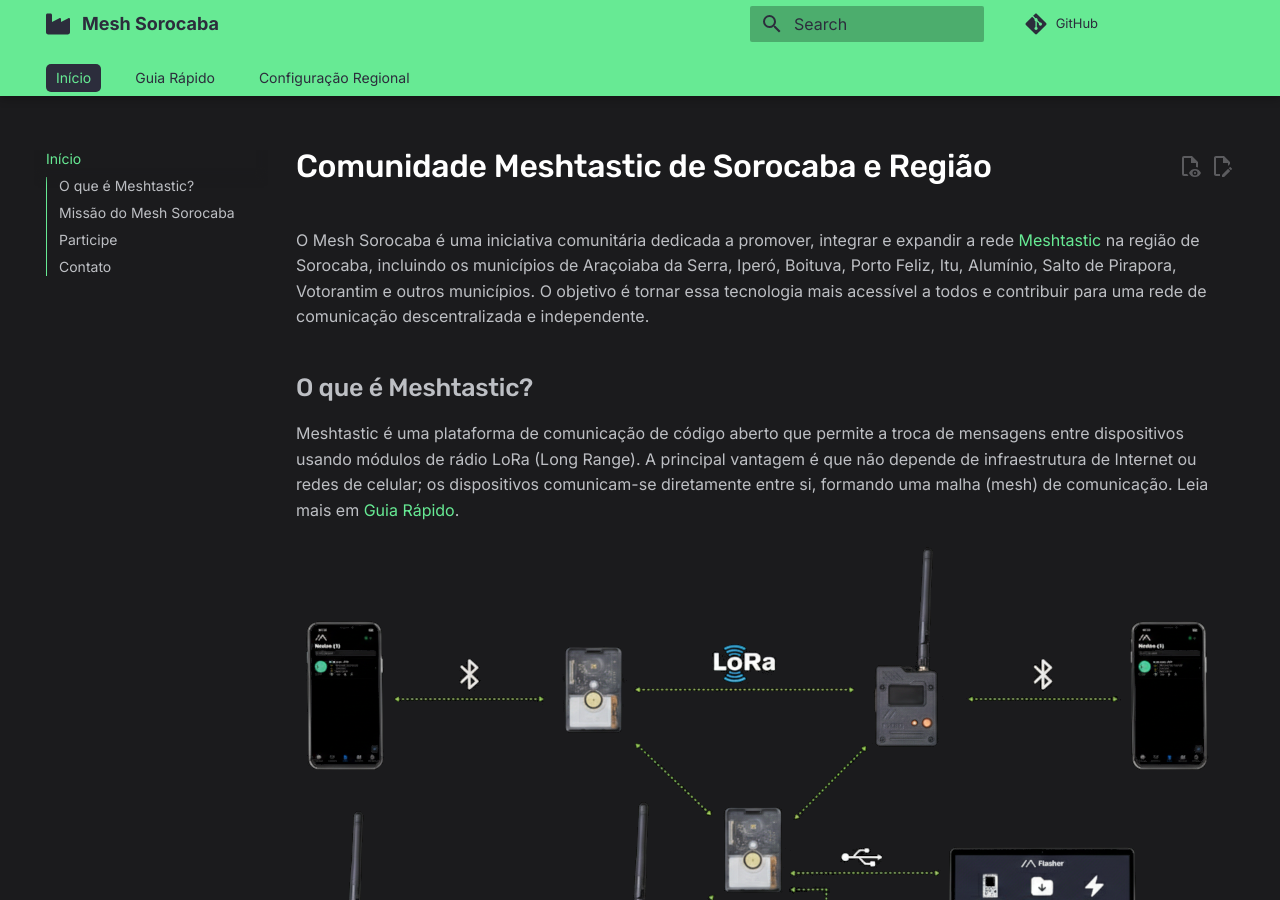
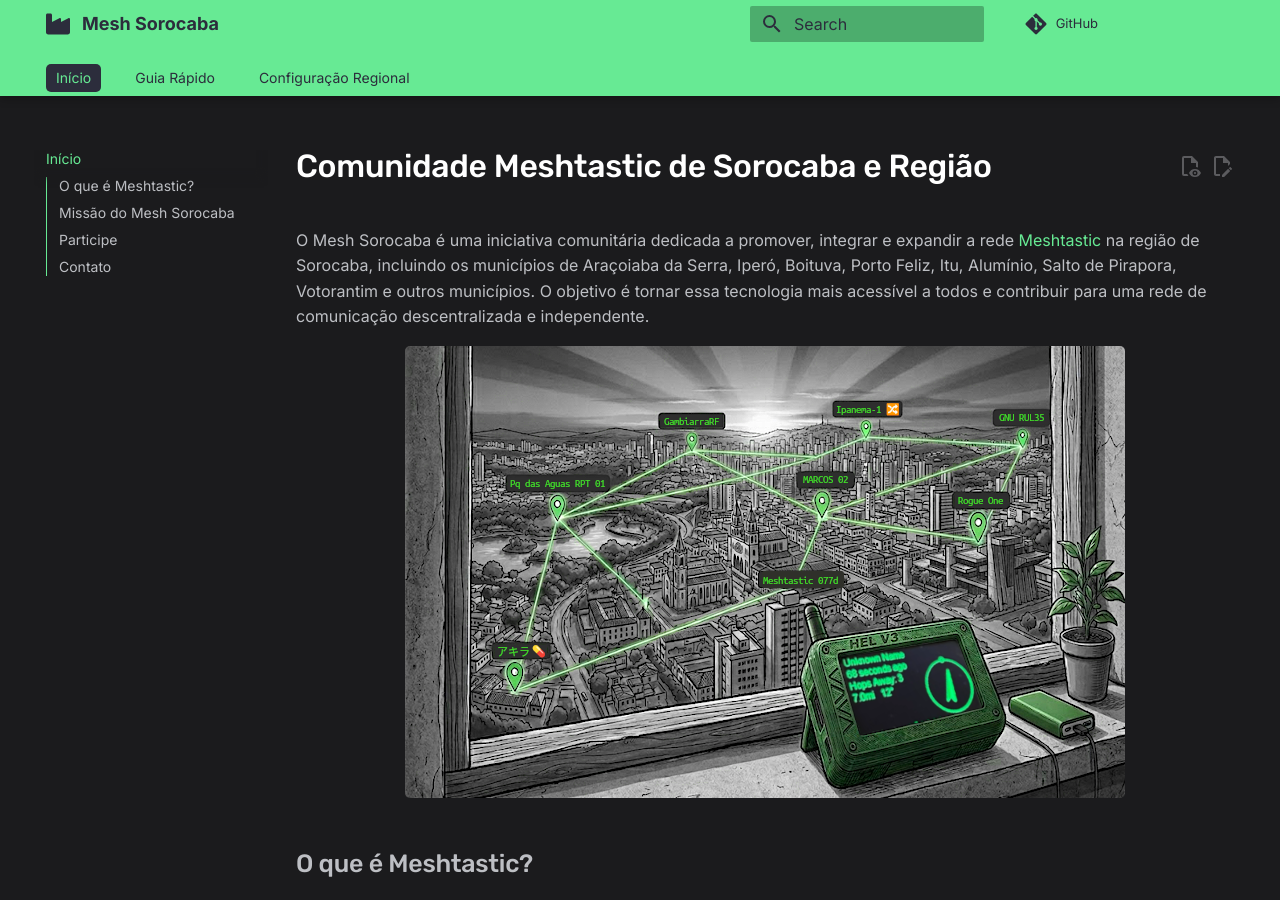
Before and after one commit to MeshSorocaba/meshsorocaba.github.io, an MkDocs documentation site: the page built from docs/index.md, in a window 1280 px wide and 900 px high. Built offline with MkDocs 1.6.1 and Material for MkDocs 9.7.7, drawn with Linux system fonts in a browser that asks for light colours; comment, search, counter and statistics services are not loaded.

Commit message:
Add image to index page

```diff
--- a/docs/index.md
+++ b/docs/index.md
@@ -1,12 +1,16 @@
 # Comunidade Meshtastic de Sorocaba e Região
 
 O Mesh Sorocaba é uma iniciativa comunitária dedicada a promover, integrar e expandir a rede [Meshtastic](https://meshtastic.org/) na região de Sorocaba, incluindo os municípios de Araçoiaba da Serra, Iperó, Boituva, Porto Feliz, Itu, Alumínio, Salto de Pirapora, Votorantim e outros municípios. O objetivo é tornar essa tecnologia mais acessível a todos e contribuir para uma rede de comunicação descentralizada e independente.
+
+
+<p align="center">
+   <img src="img/sorocaba.png">
+</p>
 
 ## O que é Meshtastic?
 
 Meshtastic é uma plataforma de comunicação de código aberto que permite a troca de mensagens entre dispositivos usando módulos de rádio LoRa (Long Range). A principal vantagem é que não depende de infraestrutura de Internet ou redes de celular; os dispositivos comunicam-se diretamente entre si, formando uma malha (mesh) de comunicação. Leia mais em [Guia Rápido](guia-rapido.md).
 
-![Exemplo de malha Meshtastic](img/lora-mesh-darkbg.png)
 
 ## Missão do Mesh Sorocaba
 
--- a/mkdocs.yml
+++ b/mkdocs.yml
@@ -28,7 +28,7 @@
   - admonition
   - pymdownx.details
   - pymdownx.superfences
-
+  - attr_list
 
 extra_css:
   - styles/extra.css
```
Also changed, not shown: docs/guia-rapido.md (+2 -0 lines), docs/img/sorocaba.png (added).
